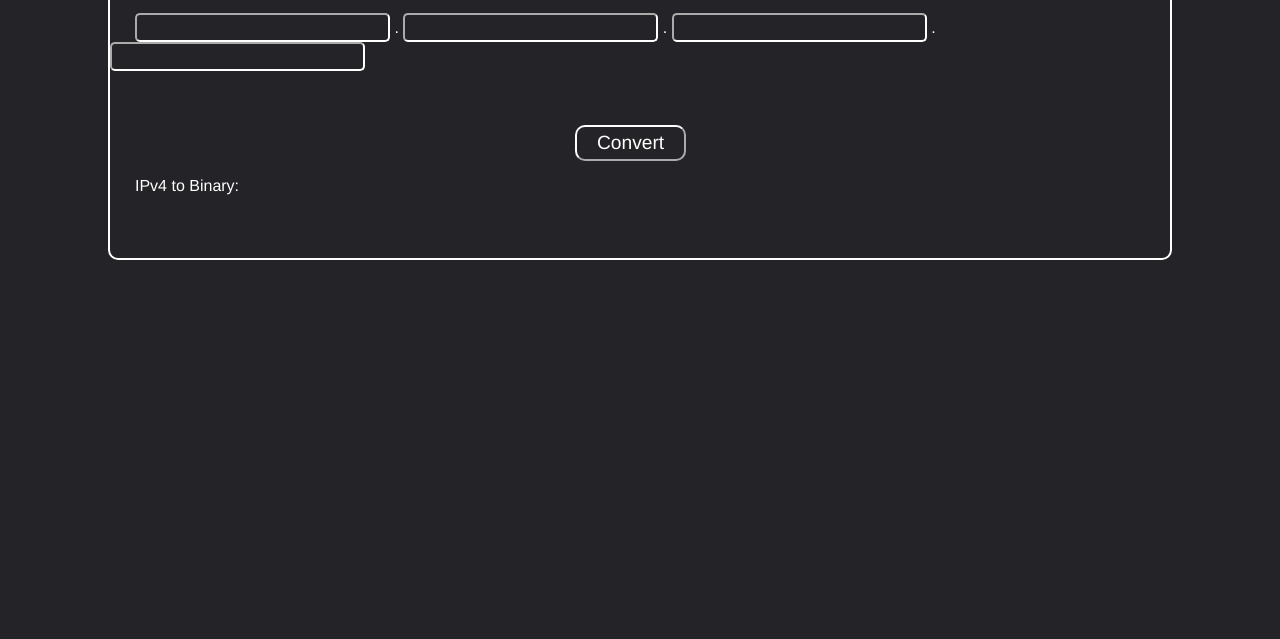
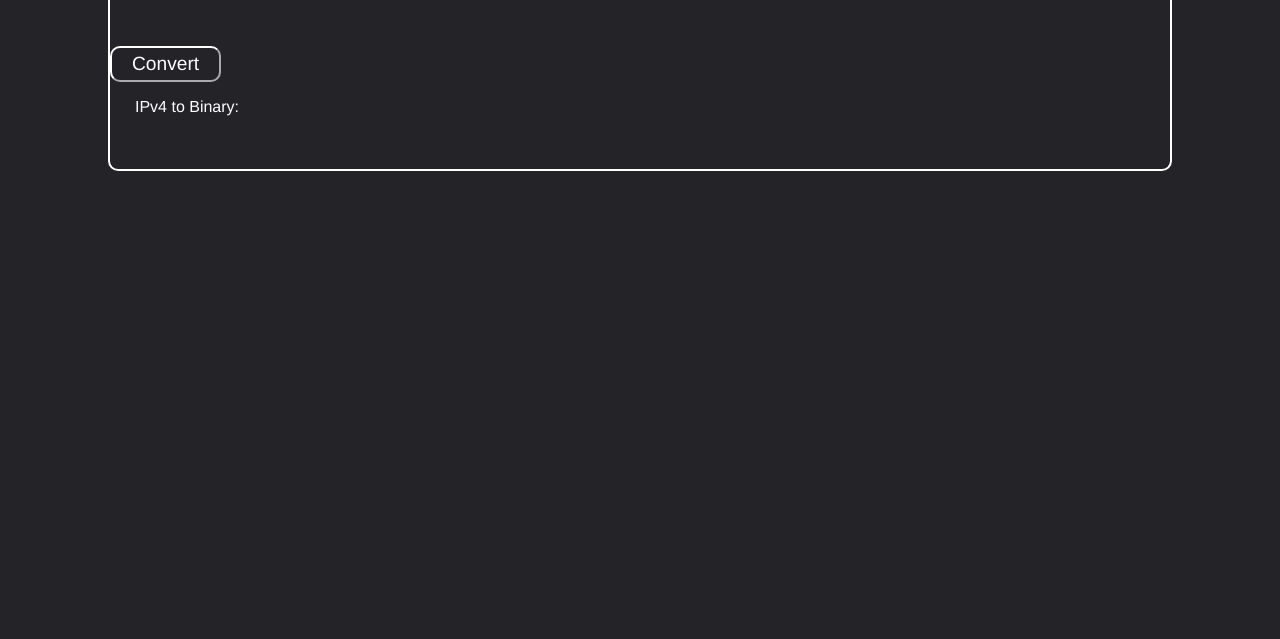
Before and after one commit to DavidSel1/Ipv4ToBinary, a plain HTML site: page index.html in a window 1280 px wide. Shown: the part 161-800 px from the top of the page. Drawn offline with Linux system fonts and the light colour scheme.

Commit message:
first changes

```diff
--- a/style.css
+++ b/style.css
@@ -1,7 +1,8 @@
 body{
     background-color: rgb(36, 36, 40);
-    align-content: center;
+    justify-content: center;
     align-items: center;
+    display: flex;
 }
 #inputBox{
     border: 2px solid white;
@@ -9,10 +10,8 @@ body{
     border-radius: 10px;
     align-content: center;
     align-items: center;
-    padding-bottom: 10px;
-    margin-top: 50px;
-    margin-left: 100px;
-    margin-right: 100px;
+
+
 }
 
 #heading{
@@ -28,9 +27,8 @@ body{
     border-radius: 5px;
     font-size: larger;
     padding-left: none;
-    margin-left: 25px;
+}
 
-}
 #secondOctet {
 border-radius: 5px;
 border-color: white;
@@ -66,7 +64,7 @@ padding-right: 20px;
 padding-bottom: 5px;
 padding-top: 5px;
 margin-top: 20px;
-margin-left: 465px;
+
 box-shadow: none;
 background-color: rgb(36, 36, 40);
 border-color: white;
```
